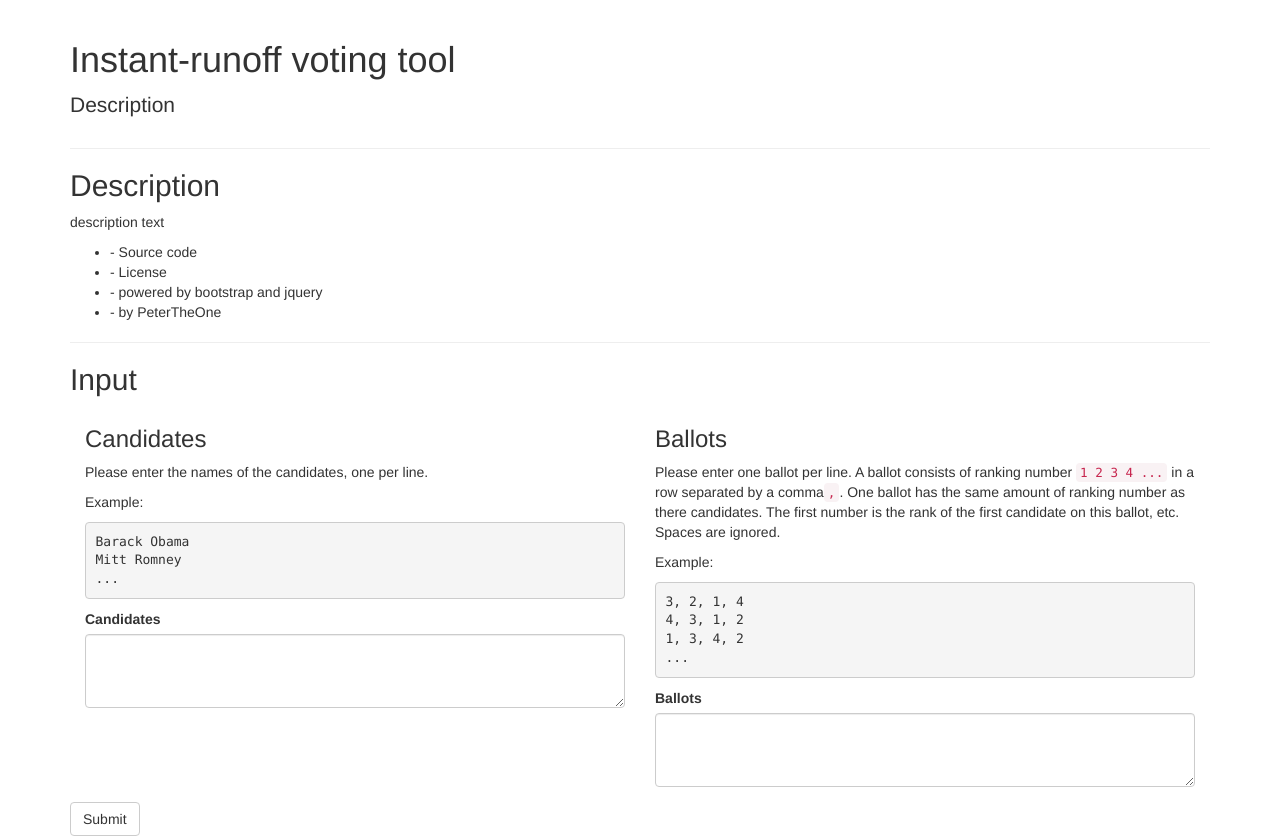
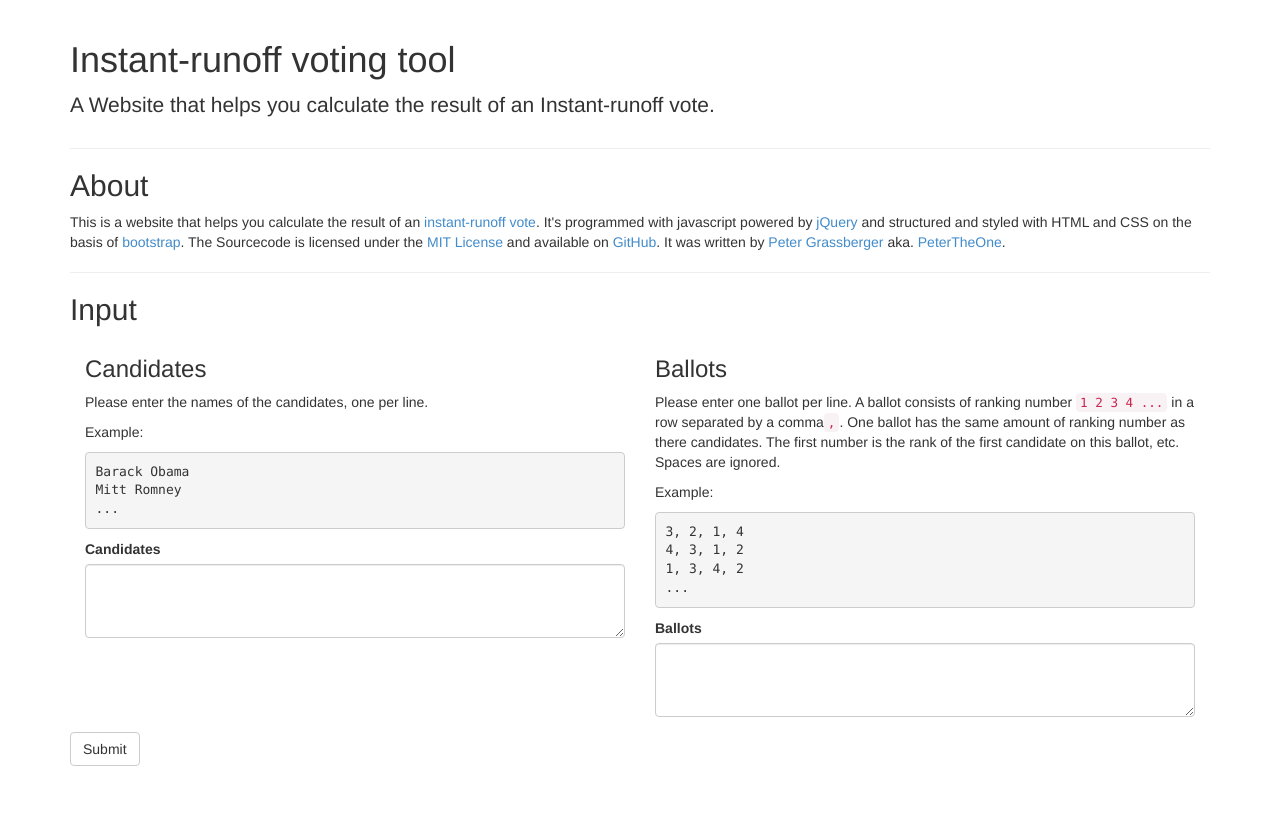
Before and after one commit to PeterTheOne/IRV, a plain HTML site: page index.html in a window 1280 px wide. After the commit the page ends 800 px from the top, so only its background shows below. Drawn offline with Linux system fonts and the light colour scheme.

Commit message:
add description

```diff
--- a/index.html
+++ b/index.html
@@ -11,17 +11,21 @@
         <div class="container">
             <div class="page-header">
                 <h1>Instant-runoff voting tool</h1>
-                <p class="lead">Description</p>
+                <p class="lead">A Website that helps you calculate the result of an Instant-runoff vote.</p>
             </div>
 
-            <h2>Description</h2>
-            <p>description text</p>
-            <ul>
-                <li>- Source code</li>
-                <li>- License</li>
-                <li>- powered by bootstrap and jquery</li>
-                <li>- by PeterTheOne</li>
-            </ul>
+            <h2>About</h2>
+            <p>
+                This is a website that helps you calculate the result of an
+                <a href="https://en.wikipedia.org/wiki/Instant-runoff_voting">instant-runoff vote</a>.
+                It's programmed with javascript powered by <a href="http://jquery.com/">jQuery</a>
+                and structured and styled with HTML and CSS on the basis of
+                <a href="http://getbootstrap.com/">bootstrap</a>. The Sourcecode is licensed under the
+                <a href="http://opensource.org/licenses/MIT">MIT License</a> and available on
+                <a href="https://github.com/PeterTheOne/IRV">GitHub</a>. It was written by
+                <a href="http://petergrassberger.com">Peter Grassberger</a> aka.
+                <a href="https://twitter.com/PeterTheOne">PeterTheOne</a>.
+            </p>
 
             <hr />
 
```
